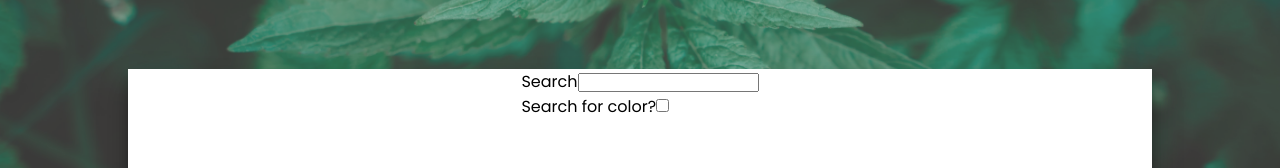
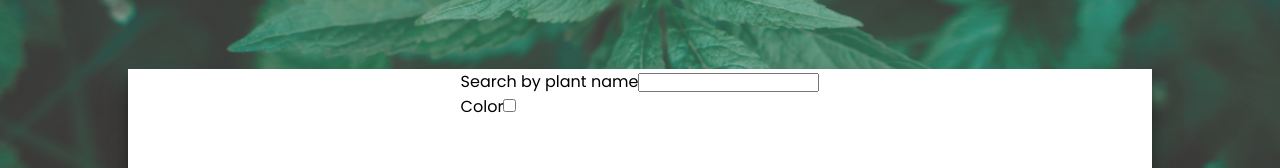
Before and after one commit to ajiiz/plants-react-app, a React (Create React App) app: page /plants in a window 1280 px wide. Shown: the part 371-539 px from the top of the page. Built offline with nearby package versions, Linux system fonts and the light colour scheme; no server answers.

Commit message:
Added state for colorQuery so it has provided color in it and also begining to add method to update the api query if color is checked and provided by user

```diff
--- a/src/components/PlantsPage/PlantsContainer.js
+++ b/src/components/PlantsPage/PlantsContainer.js
@@ -14,6 +14,7 @@ const PlantsContainer = () => {
     const [isLoading, setIsLoading] = useState(true)
     const [query, setQuery] = useState('*')
     const { values, handleChange } = useForm()
+    const [colorQuery, setColorQuery] = useState('&filter%5Bflower_color%5D='+values.color)
 
     const API = {
         KEY: process.env.REACT_APP_API_KEY,
@@ -22,7 +23,7 @@ const PlantsContainer = () => {
 
     useEffect(() => {
         setIsLoading(true)
-        fetch(API.URL+'search?q='+query+'&filter%5Bflower_color%5D=blue'+`&page=${currentPage}`+"&token="+API.KEY)
+        fetch(API.URL+'search?q='+query+`&page=${currentPage}`+"&token="+API.KEY)
             .then(res => res.json())
             .then(json => {
                 setData(json)
@@ -44,6 +45,10 @@ const PlantsContainer = () => {
     useEffect(() => {
         console.log("color changed")
     }, [values.color])
+
+    useEffect(() => {
+
+    }, [values.isColorChecked])
 
     const getTotalPages = (linkLast) => {
         console.log(linkLast)
--- a/src/components/PlantsPage/PlantsForm.js
+++ b/src/components/PlantsPage/PlantsForm.js
@@ -1,16 +1,12 @@
 import React from 'react'
 
 const PlantsForm = ({ searchValue, color, isColorChecked, handleChange }) => {
-
-    const checkColor = () => {
-        console.log(colorNames)
-    }
 
     return (
         <div className="plants__container__form">
             <form>
                 <label>
-                    Search
+                    Search by plant name
                     <input
                         type="text"
                         name="searchValue"
@@ -20,7 +16,7 @@ const PlantsForm = ({ searchValue, color, isColorChecked, handleChange }) => {
                 </label>
                 <br />
                 <label>
-                    Search for color?
+                    Color
                     <input
                         type="checkbox"
                         name="isColorChecked"
```
